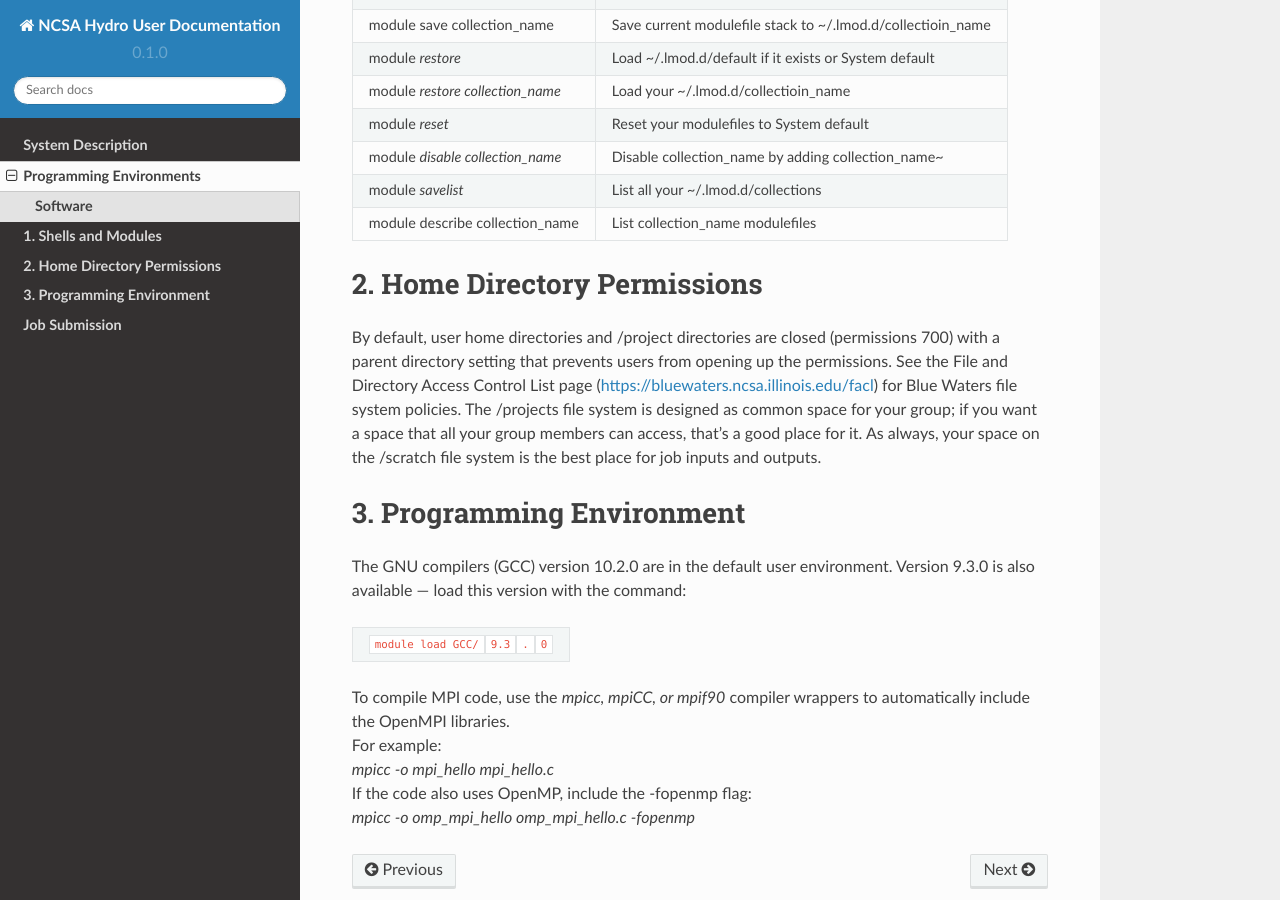
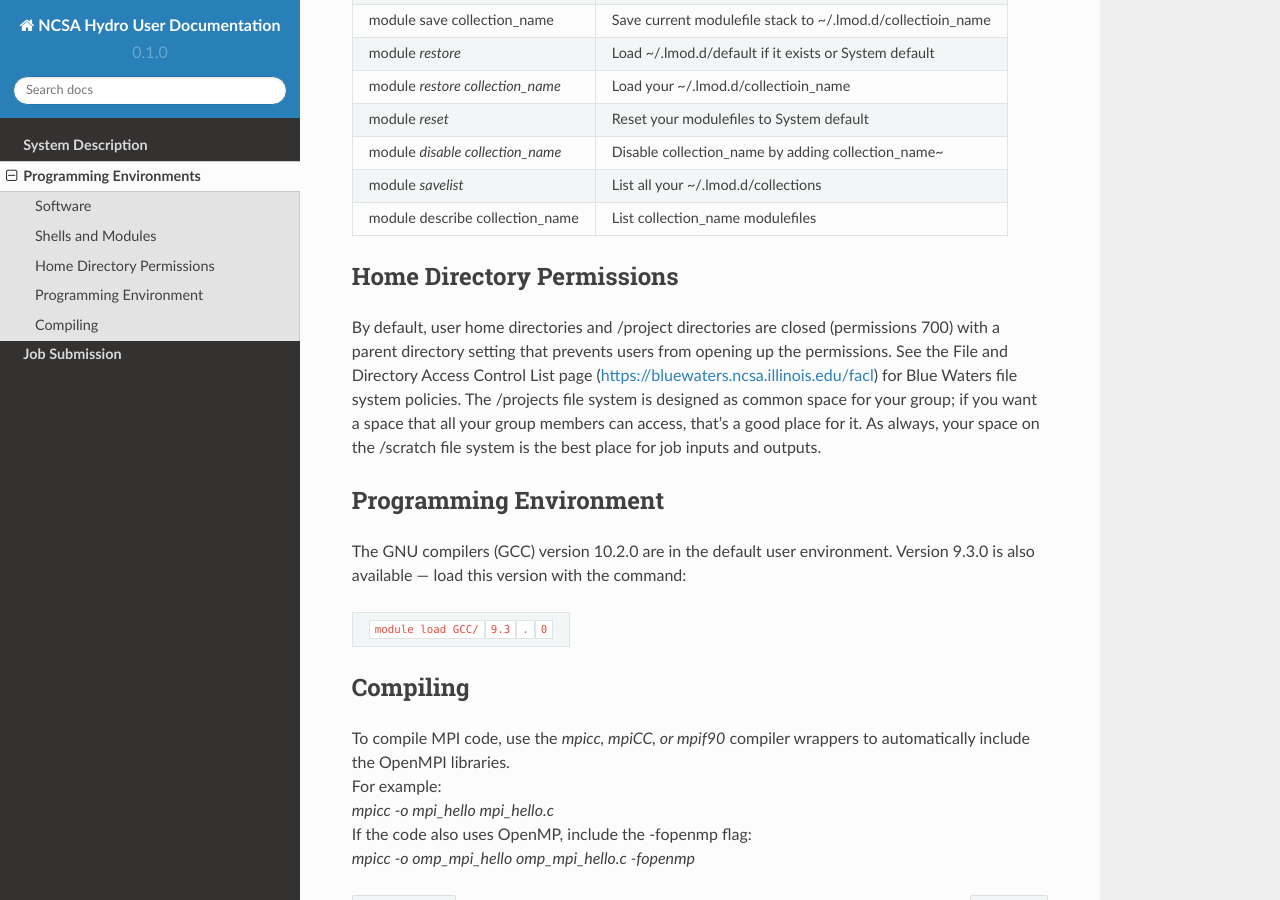
Before and after one commit to ncsa/hydro_documentation, a Sphinx documentation site: the page built from docs/source/programming_environments.rst, in a window 1280 px wide and 900 px high, scrolled down 1632 px. Built offline with Sphinx 7.4.7 and the Read the Docs theme 2.0.0, drawn with Linux system fonts in a browser that asks for light colours; pages that are not in the unit, such as notebooks, are missing from menus; some of the changed text lies outside the part shown.

Commit message:
cleaning up headings
Cleaned up headings, removed old hard-coded numbers, smoothed hierarchy.

```diff
--- a/docs/source/programming_environments.rst
+++ b/docs/source/programming_environments.rst
@@ -1,9 +1,9 @@
 Programming Environments
--------------------------
+=========================
 
 
-**Software**
-~~~~~~~~~~~~
+Software
+-------------
 
 -  RHEL 8.4
 -  Kernel 4.18.0
@@ -23,8 +23,9 @@ Programming Environments
       -  GCC 10.2
       -  R
       -  GDAL
-**1. Shells and Modules**
--------------------------
+
+Shells and Modules
+---------------------------
 
 The default shell is /bin/bash. You can change it by sending a request
 via email to help+hydro@ncsa.illinois.edu. (can they not do this through bw
@@ -109,7 +110,7 @@ Useful User Defined Module Collections:
 | module describe collection_name  | List collection_name modulefiles |
 +----------------------------------+----------------------------------+
 
-**2. Home Directory Permissions**
+Home Directory Permissions
 ---------------------------------
 
 By default, user home directories and /project directories are closed
@@ -121,7 +122,7 @@ common space for your group; if you want a space that all your group
 members can access, that's a good place for it. As always, your space on
 the /scratch file system is the best place for job inputs and outputs.
 
-**3. Programming Environment**
+Programming Environment
 ------------------------------
 
 The GNU compilers (GCC) version 10.2.0 are in the default user
@@ -132,8 +133,8 @@ the command:
 | ``module load GCC/``\ ``9.3``\ ``.``\ ``0`` |
 +---------------------------------------------+
 
-**Compiling**
-=============
+Compiling
+------------
 
 | To compile MPI code, use the *mpicc, mpiCC, or mpif90* compiler
   wrappers to automatically include the OpenMPI libraries.
```
